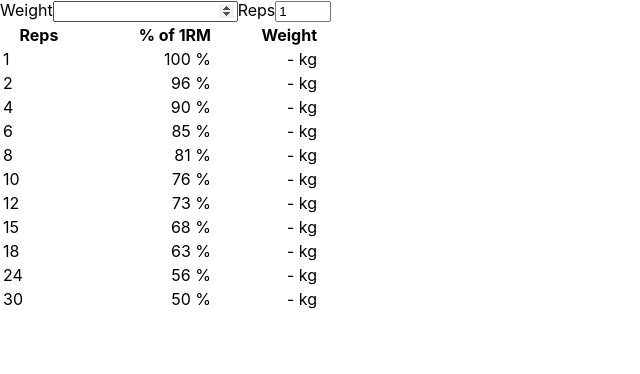
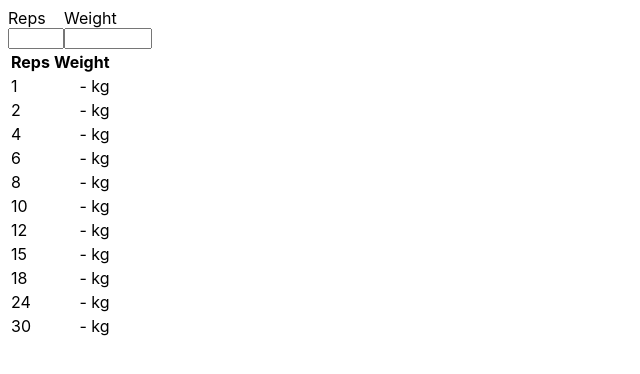
Before and after one commit to dlemvigh/1rm, a React (Create React App) app: page / in a window 1280 px wide. Shown: the top 374 px of the page, without its empty margins (0-640 px from the left). Built offline with nearby package versions, Linux system fonts and the light colour scheme.

Commit message:
Tweak calculation form

```diff
--- a/src/components/1rm/Calculator.tsx
+++ b/src/components/1rm/Calculator.tsx
@@ -1,21 +1,27 @@
 import React, { useState } from "react";
+import styled from "styled-components";
 import { InputForm } from "./InputForm";
 import { ResultTable } from "./ResultTable";
 
 const DEBUG = false;
 
+const Container = styled.div`
+  padding: 0.5em;
+
+`
+
 export function Calculator() {
-  const [weight, setWeight] = useState<number | undefined>(undefined);
-  const [reps, setReps] = useState<number>(1);
+  const [weight, setWeight] = useState<string>("");
+  const [reps, setReps] = useState<string>("");
 
   return (
-    <>
+    <Container>
       <InputForm weight={weight} onWeightChange={setWeight} reps={reps} onRepsChange={setReps} />
       {DEBUG && <pre>
         {JSON.stringify({ weight, reps })}
       </pre>
       }
       <ResultTable weight={weight} reps={reps} />
-    </>
+    </Container>
   )
 }
--- a/src/components/1rm/InputForm.tsx
+++ b/src/components/1rm/InputForm.tsx
@@ -1,30 +1,34 @@
 import React, { ChangeEvent, useCallback } from "react";
+import styled from "styled-components";
+
+const Label = styled.label`
+  display: inline-flex;
+  flex-direction: column;
+`
 
 interface InputFormProps {
-  weight: number | undefined;
-  reps: number;
-  onWeightChange: (weight: number) => void;
-  onRepsChange: (weight: number) => void;
+  weight: string;
+  reps: string;
+  onWeightChange: (weight: string) => void;
+  onRepsChange: (weight: string) => void;
 }
 export function InputForm({ weight, reps, onWeightChange, onRepsChange }: InputFormProps) {
   const handleWeightChange = useCallback((event: ChangeEvent<HTMLInputElement>) => {
-    const value = Number(event.target.value);
-    onWeightChange(value);
+    onWeightChange(event.target.value);
   }, [onWeightChange]);
   const handleRepsChange = useCallback((event: ChangeEvent<HTMLInputElement>) => {
-    const value = Number(event.target.value);
-    onRepsChange(value);
+    onRepsChange(event.target.value);
   }, [onRepsChange]);
   return (
     <form>
-      <label>
-        Weight
-        <input type="number" name="weight" min="0" step="1.25" value={weight} onChange={handleWeightChange} />
-      </label>
-      <label>
+      <Label>
         Reps
         <input type="number" name="reps" min="1" step="1" max="30" defaultValue={1} value={reps} onChange={handleRepsChange} />
-      </label>
+      </Label>
+      <Label>
+        Weight
+        <input type="number" name="weight" min="0" step="1.25" max="999" value={weight} onChange={handleWeightChange} />
+      </Label>
     </form>
   )
 }
--- a/src/components/1rm/ResultTable.tsx
+++ b/src/components/1rm/ResultTable.tsx
@@ -12,23 +12,24 @@ const TdNumber = styled.td`
 // const REPS_LIST = Array.from({ length: 30 }, (_, index) => index + 1);
 const REPS_LIST = [1, 2, 4, 6, 8, 10, 12, 15, 18, 24, 30]
 interface ResultTableProps {
-  weight: number | undefined;
-  reps: number;
+  weight: string;
+  reps: string;
 }
-export function ResultTable({ weight, reps }: ResultTableProps) {
-  const oneRepMax = useMemo(() => weight && calcOneRepMaxWeight(weight, reps), [weight, reps]);
+export function ResultTable({ weight: strWeight, reps: strReps }: ResultTableProps) {
+  const weight = Number(strWeight);
+  const reps = Number(strReps)
+  const oneRepMax = useMemo(() => weight > 0 && reps > 0 && calcOneRepMaxWeight(weight, reps), [weight, reps]);
   return (
-    <table style={{ width: "100%", maxWidth: "20rem" }}>
+    <table style={{ maxWidth: "20rem" }}>
       <thead>
         <tr>
           <th>Reps</th>
-          <ThNumber>% of 1RM</ThNumber>
           <ThNumber>Weight</ThNumber>
         </tr>
       </thead>
       <tbody>
-        {REPS_LIST.map(reps =>
-          <ResultRow key={reps} reps={reps} oneRepMax={oneRepMax} />
+        {REPS_LIST.map(r =>
+          <ResultRow key={r} reps={r} oneRepMax={oneRepMax} />
         )}
       </tbody>
     </table>
@@ -36,15 +37,14 @@ export function ResultTable({ weight, reps }: ResultTableProps) {
 }
 interface ResultRowProps {
   reps: number;
-  oneRepMax: number | undefined;
+  oneRepMax: number | false;
 }
 export function ResultRow({ reps, oneRepMax }: ResultRowProps) {
   const ratio = calcOneRepMaxRatio(reps);
   return (
     <tr>
       <td>{reps}</td>
-      <TdNumber>{Math.floor(100 / ratio)} %</TdNumber>
-      <TdNumber>{oneRepMax == null ? "-" : (oneRepMax / ratio).toFixed(1)} kg</TdNumber>
+      <TdNumber>{oneRepMax === false ? "-" : (oneRepMax / ratio).toFixed(1)} kg</TdNumber>
     </tr>
   )
 }
```
